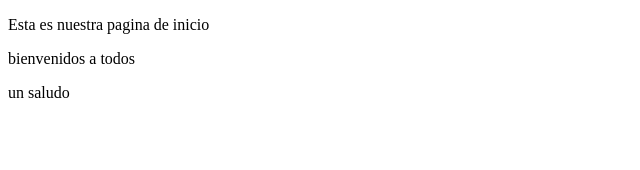
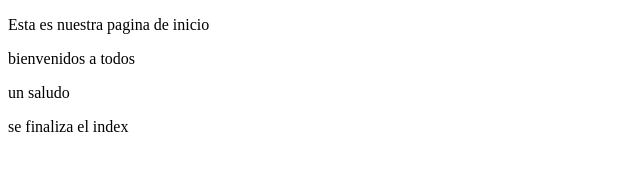
Before and after one commit to exequiel-miranda/PaginaRicaldone, a plain HTML site: page index.html in a window 1280 px wide. Shown: the whole page, without its empty margins (0-640 px from the left). Drawn offline with Linux system fonts and the light colour scheme.

Commit message:
se finaliza el index

```diff
--- a/index.html
+++ b/index.html
@@ -9,5 +9,6 @@
     <p>Esta es nuestra pagina de inicio</p>
     <p>bienvenidos a todos</p>
     <p>un saludo</p>
+    <p>se finaliza el index</p>
 </body>
 </html>
```
